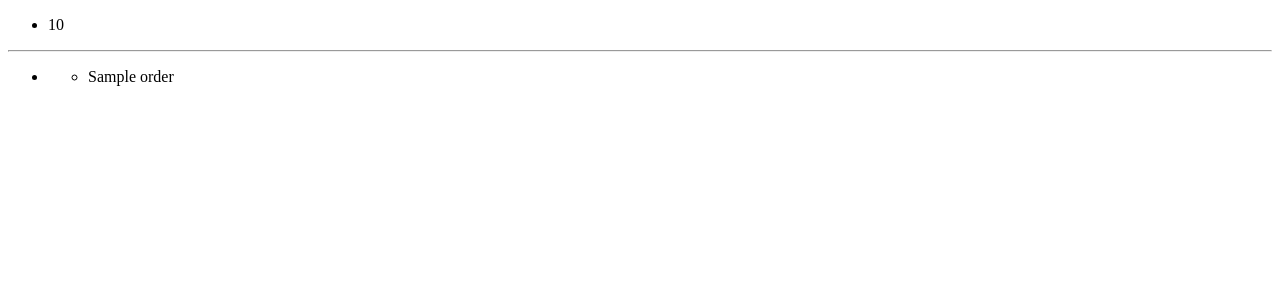
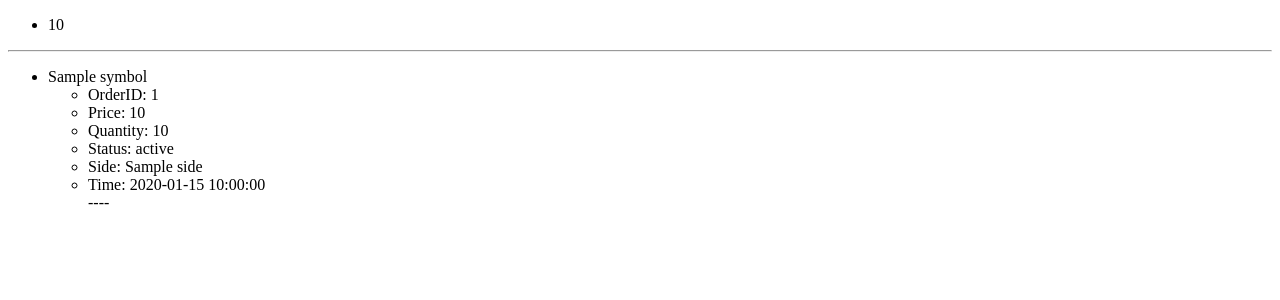
Before and after one commit to tsoliangwu0130/binance-profile, a Flask app: template templates/index.html in a window 1280 px wide. Shown: the top 300 px of the page. Run offline with Flask 2, Linux system fonts and the light colour scheme; the template is opened without the code that fills it: most values are stand-ins (such as "Sample title", 1, 10 or a date in 2020).

Commit message:
Adjust template

```diff
--- a/templates/index.html
+++ b/templates/index.html
@@ -16,10 +16,19 @@
         {% for order in account.orders %}
         <ul>
             <li>
-                {% for o in order %}
+                {{ order[0].symbol }}
+                {% for trade in order %}
+                {% if trade.status != 'CANCELED' %}
                 <ul>
-                    <li>{{ o }}</li>
+                    <li>OrderID: {{ trade.orderId }}</li>
+                    <li>Price: {{ trade.price }}</li>
+                    <li>Quantity: {{ trade.origQty }}</li>
+                    <li>Status: {{ trade.status }}</li>
+                    <li>Side: {{ trade.side }}</li>
+                    <li>Time: {{ trade.time }}</li>
+                    ----
                 </ul>
+                {% endif %}
                 {% endfor %}
             </li>
         </ul>
```
